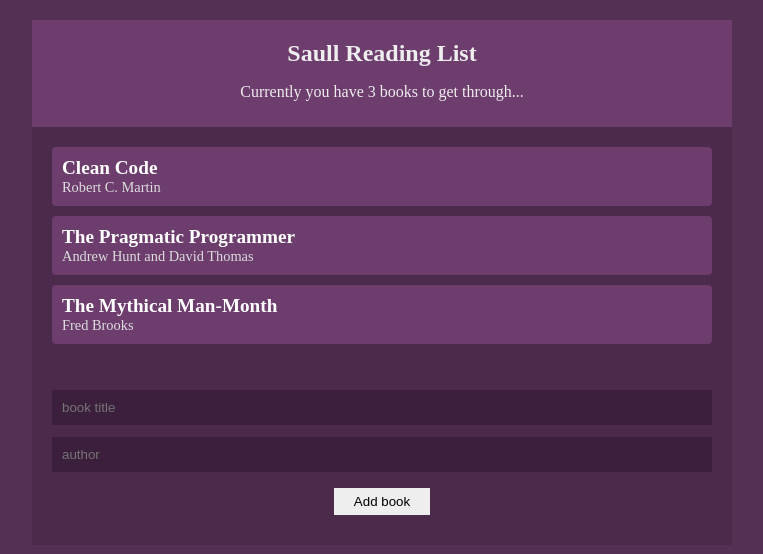
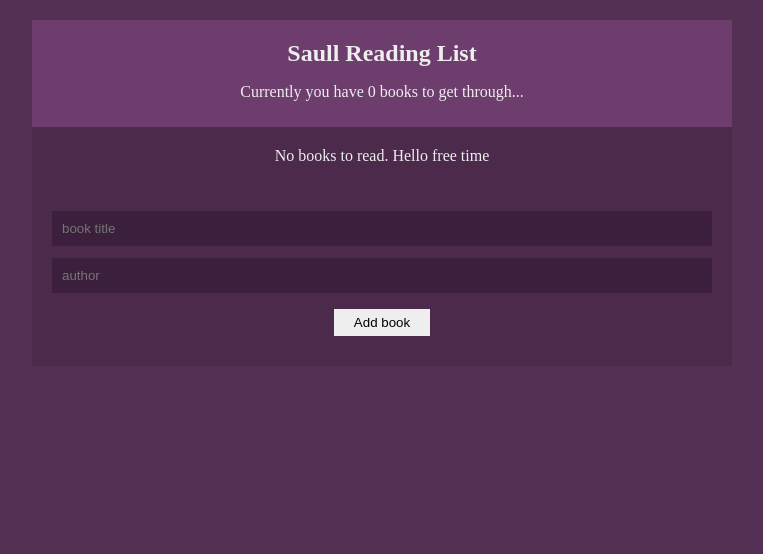
Before and after one commit to saullbrandao/book-list, a React (Create React App) app: page / in a window 1280 px wide. Shown: the top 554 px of the page, without its empty margins (258-1021 px from the left). Built offline with nearby package versions, Linux system fonts and the light colour scheme.

Commit message:
Substitute the useState with the useReducer hook

```diff
--- a/src/contexts/BookContext.js
+++ b/src/contexts/BookContext.js
@@ -1,24 +1,14 @@
-import { createContext, useState } from "react";
-import { v4 as uuidv4 } from 'uuid'
+import { createContext, useReducer, useEffect } from "react";
+import { bookReducer } from "../reducers/bookReducer";
 
 export const BookContext = createContext()
 
 const BookContextProvider = ({ children }) => {
-    const [books, setBooks] = useState([
-        { title: 'Clean Code', author: 'Robert C. Martin', id: uuidv4() },
-        { title: 'The Pragmatic Programmer', author: 'Andrew Hunt and David Thomas', id: uuidv4() },
-        { title: 'The Mythical Man-Month', author: 'Fred Brooks', id: uuidv4() },
-    ])
-    const addBook = (title, author) => {
-        setBooks([...books, { title, author, id: uuidv4() }])
-    }
+    const [books, dispatch] = useReducer(bookReducer, [])
 
-    const removeBook = (id) => {
-        setBooks(books.filter(book => book.id !== id))
-    }
 
     return (
-        <BookContext.Provider value={{ books, addBook, removeBook }}>
+        <BookContext.Provider value={{ books, dispatch }}>
             {children}
         </BookContext.Provider>
     )
```
